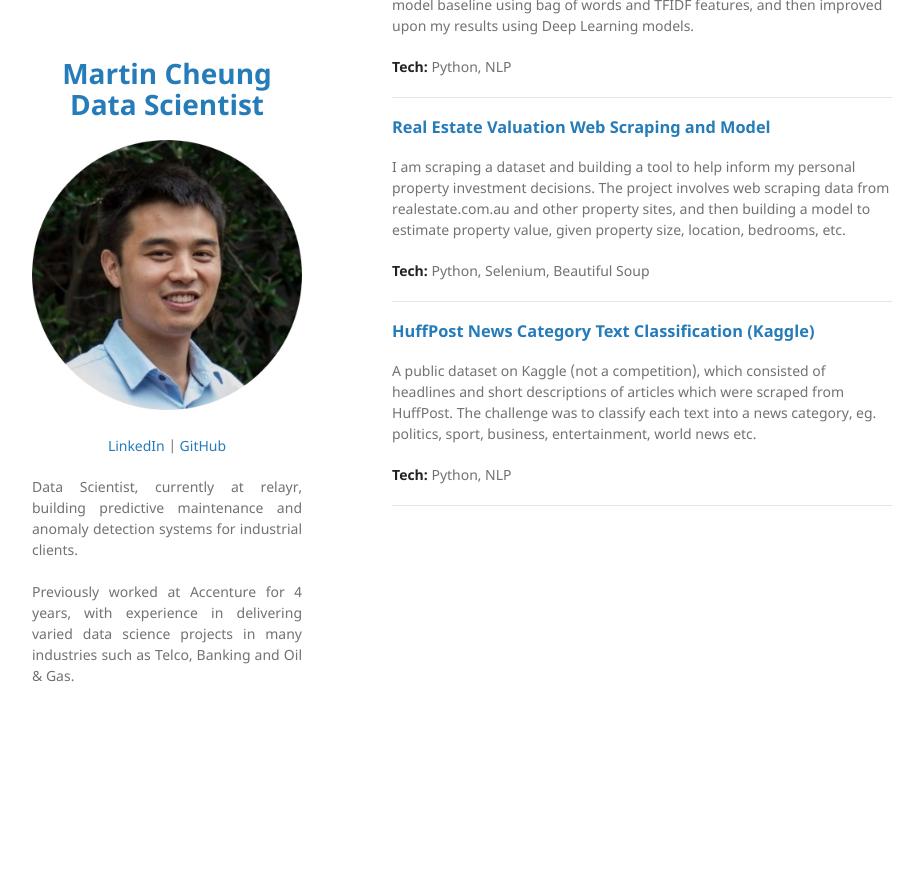
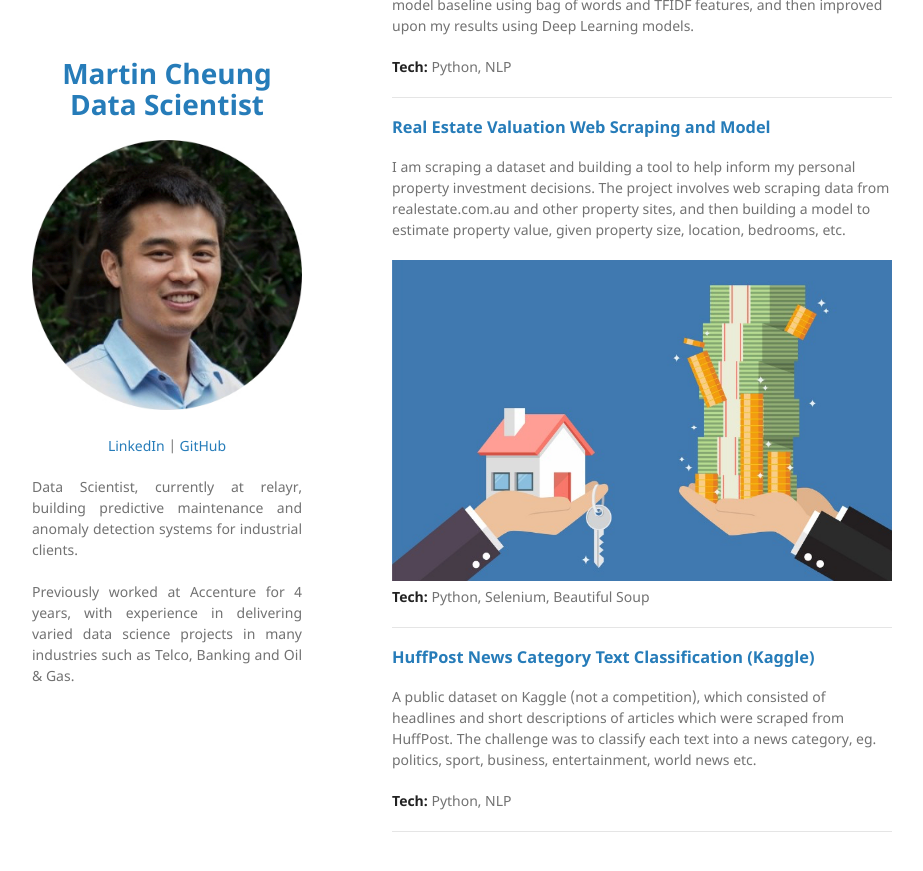
Before and after one commit to martycheung/martycheung.github.io, a Jekyll site: the page built from index.md, in a window 1280 px wide and 900 px high, scrolled down 1344 px. Shown: the top 871 px of the window, without its empty margins (178-1101 px from the left). Built offline with Jekyll 4.4.1, drawn with Linux system fonts in a browser that asks for light colours; our own code applies the rules of GitHub Pages for plain Markdown files.

Commit message:
Update index.md

```diff
--- a/index.md
+++ b/index.md
@@ -42,6 +42,8 @@ Kaggle competition which involved using NLP methods to detect which questions po
 
 I am scraping a dataset and building a tool to help inform my personal property investment decisions. The project involves web scraping data from realestate.com.au and other property sites, and then building a model to estimate property value, given property size, location, bedrooms, etc.
 
+<center><img src="images/realestate.jpg?raw=true"/></center>
+
 **Tech:** Python, Selenium, Beautiful Soup
 
 ---
```
